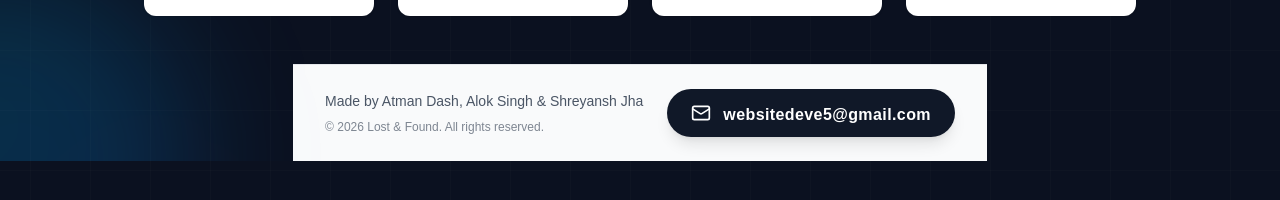
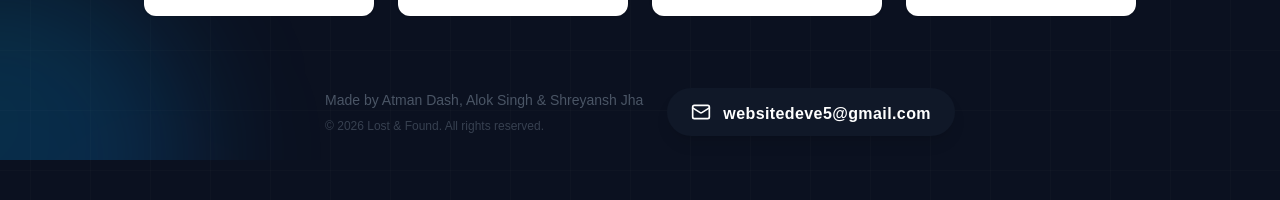
Before and after one commit to atmandash/lost-and-found1, a React (Vite) app in the folder client/: page / in a window 1280 px wide. Shown: the part 1030-1230 px from the top of the page. Built offline with nearby package versions, Linux system fonts and the light colour scheme; no server answers.

Commit message:
Fix: Remove navbar and footer borders creating odd lines

```diff
--- a/client/src/components/Footer.jsx
+++ b/client/src/components/Footer.jsx
@@ -7,7 +7,7 @@ const Footer = () => {
     const currentYear = new Date().getFullYear();
 
     return (
-        <footer className={`py-6 mt-auto border-t ${isDarkMode ? 'bg-gray-900 border-gray-800 text-gray-400' : 'bg-gray-50 border-gray-200 text-gray-600'}`}>
+        <footer className={`py-6 mt-auto ${isDarkMode ? 'bg-transparent text-gray-400' : 'bg-transparent text-gray-600'}`}>
             <div className="max-w-7xl mx-auto px-4 sm:px-6 lg:px-8">
                 <div className="flex flex-col md:flex-row justify-between items-center gap-6 text-center md:text-left">
 
--- a/client/src/components/Layout.jsx
+++ b/client/src/components/Layout.jsx
@@ -11,7 +11,7 @@ const Navbar = () => {
     const location = useLocation();
 
     return (
-        <nav className={`fixed bottom-0 w-full border-t md:relative md:border-t-0 md:shadow-sm z-50 ${isDarkMode ? 'bg-gray-900 border-gray-700' : 'bg-white border-gray-200'}`}>
+        <nav className={`fixed bottom-0 w-full md:relative z-50 ${isDarkMode ? 'bg-gray-900/80 backdrop-blur-md' : 'bg-white/80 backdrop-blur-md'}`}>
             <div className="max-w-7xl mx-auto px-4 sm:px-6 lg:px-8">
                 <div className="flex justify-between md:justify-start h-14 items-center">
                     {/* Logo */}
```
